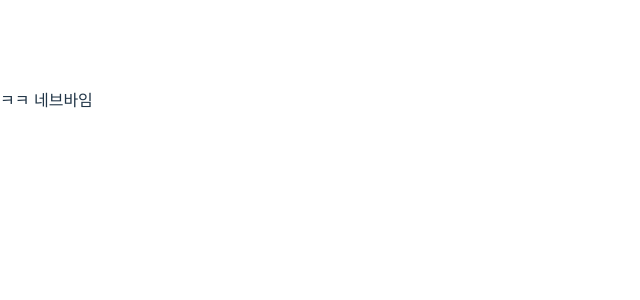
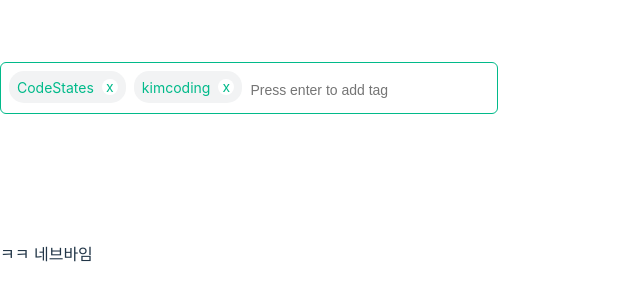
Before and after one commit to gittidev/Storyboat, a React (Vite) app in the folder frontend/: page / in a window 1280 px wide. Shown: the part 300-600 px from the top of the page, without its empty margins (0-640 px from the left). Built offline with nearby package versions, Linux system fonts and the light colour scheme.

Commit message:
feat(tag) : 태그 추가 기능 구현

```diff
--- a/frontend/src/App.tsx
+++ b/frontend/src/App.tsx
@@ -1,6 +1,6 @@
 import { BrowserRouter, Routes } from "react-router-dom";
 import NavBar from "./components/NavBar";
-
+import { Tag } from "./components/Tag";
 
 function App() {
 
@@ -8,6 +8,7 @@
 
   return (
     <>
+    <Tag/>
     <NavBar/>
     </>
   )
--- a/frontend/src/components/Tag.tsx
+++ b/frontend/src/components/Tag.tsx
@@ -0,0 +1,121 @@
+import { useState } from 'react';
+import styled from 'styled-components';
+
+export const TagsInput = styled.div`
+  margin: 8rem auto;
+  display: flex;
+  align-items: flex-start;
+  flex-wrap: wrap;
+  min-height: 48px;
+  width: 480px;
+  padding: 0 8px;
+  border: 1px solid rgb(1, 186, 138);
+  border-radius: 6px;
+
+  > ul {
+    display: flex;
+    flex-wrap: wrap;
+    padding: 0;
+    margin: 8px 0 0 0;
+
+    > .tag {
+      width: auto;
+      height: 32px;
+      display: flex;
+      align-items: center;
+      justify-content: center;
+      color: rgb(1, 186, 138);
+      padding: 0 8px;
+      font-size: 14px;
+      list-style: none;
+      border-radius: 6px;
+      margin: 0 8px 8px 0;
+      background: rgb(242,243,244);
+      border-radius: 15px;
+
+      > .tag-close-icon {
+        display: block;
+        width: 16px;
+        height: 16px;
+        line-height: 16px;
+        text-align: center;
+        font-size: 14px;
+        margin-left: 8px;
+        color: rgb(1, 186, 138);
+        border-radius: 50%;
+        background: #fff;
+        cursor: pointer;
+      }
+    }
+  }
+
+  > input {
+    flex: 1;
+    border: none;
+    height: 46px;
+    font-size: 14px;
+    padding: 4px 0 0 0;
+    :focus {
+      outline: transparent;
+    }
+  }
+
+  &:focus-within {
+    border: 1px solid rgb(1, 186, 138);
+  }
+`;
+
+export const Tag = () => {
+  const initialTags = ['CodeStates', 'kimcoding'];
+
+  const [tags, setTags] = useState(initialTags);
+  const removeTags = (indexToRemove : number) => {
+    // 태그를 삭제하는 메소드
+    const filter = tags.filter((el : string ,index : number) => index !== indexToRemove);
+    setTags(filter);
+  };
+
+  const addTags = (event : React.KeyboardEvent<HTMLInputElement>) => {
+    // tags 배열에 새로운 태그를 추가하는 메소드
+
+    // console.log(event.target.value)
+
+    // const inputVal = event.target.value;
+    const inputElement = event.target as HTMLInputElement;
+    const inputVal = inputElement.value;
+    // 이미 입력되어 있는 태그인지 검사하여 이미 있는 태그라면 추가하지 말기
+    // 아무것도 입력하지 않은 채 Enter 키 입력시 메소드 실행하지 말기
+    // 태그가 추가되면 input 창 비우기
+    if(event.key === "Enter" && inputVal !== '' && !tags.includes(inputVal)){
+      setTags([...tags,inputVal]);
+      inputElement.value = '';
+    }
+  };
+
+  return (
+    <>
+      <TagsInput>
+        <ul id="tags">
+          {tags.map((tag, index) => (
+            <li key={index} className="tag">
+              <span className="tag-title">{tag}</span>
+            {/* tag-close-icon이 tag-title 오른쪽에 x로 표시, 삭제 아이콘을 click 했을 때 removeTags 메소드가 실행 */}
+              <span className="tag-close-icon" onClick={ () => removeTags(index)}>
+              x</span>
+            </li>
+          ))}
+        </ul>
+        <input
+          className="tag-input"
+          type="text"
+		//키보드의 Enter 키에 의해 addTags 메소드가 실행
+          onKeyUp={(e) => {
+            { addTags(e)
+            }
+          }}
+          placeholder="Press enter to add tag"
+        />
+      </TagsInput>
+    </>
+  );
+};
--- a/frontend/src/pages/FindTeamPage.tsx
+++ b/frontend/src/pages/FindTeamPage.tsx
@@ -3,7 +3,9 @@
 const FindTeamPage = () => {
     return (
         <>
-        팀찾기 페이지
+        <div>
+
+        </div>
         </>
     )
 
```
